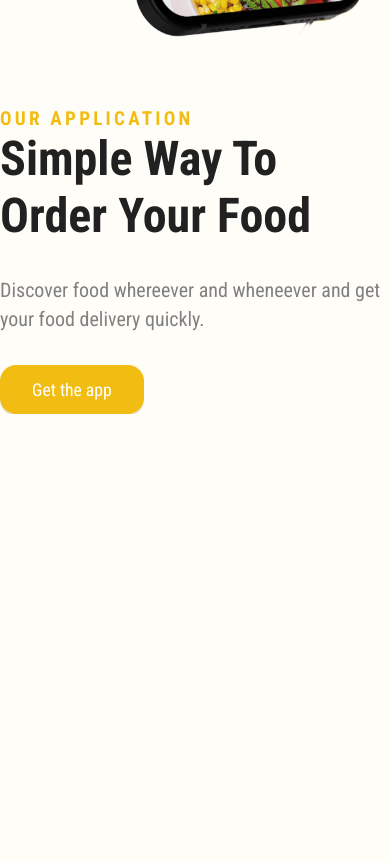
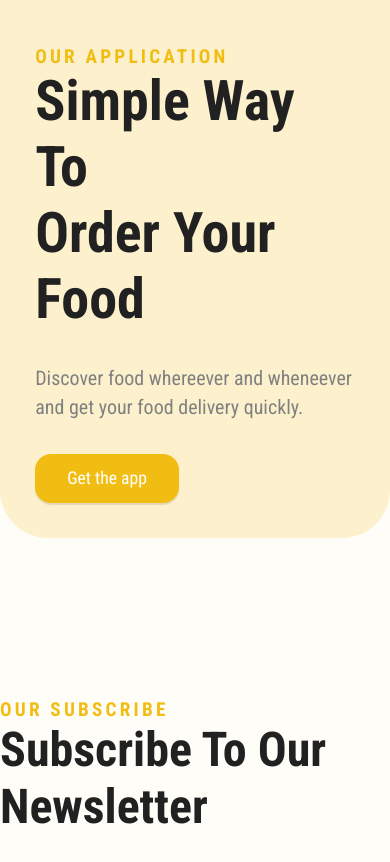
Before and after one commit to sarthak-dagar/food-delivery-website, a plain HTML site: page index.html in a window 390 px wide. Shown: the part 3837-4699 px from the top of the page. Before the commit the page ends 4251 px from the top, so only its background shows below. Drawn offline with nearby package versions, Linux system fonts and the light colour scheme.

Commit message:
Your commit message

```diff
--- a/index.html
+++ b/index.html
@@ -277,20 +277,32 @@
     </section>
 
     <section>
-      <div class="wrapper p-top app-container">
-        <div class="app-image">
+      <div class="wrapper p-top">
+        <div class="app-container flex between">
+          <div class="image-container">
             <img src="images/mobile-app.png" alt="">
           </div>
 
           <div class="content">
             <h5>Our Application</h5>
-          <h2>Simple Way To Order Your Food</h2>
+            <h2>Simple Way To <br> Order Your Food</h2>
             <p class="para">
-            Discover food whereever and wheneever
+              Discover food whereever and wheneever <br>
               and get your food delivery quickly.
             </p>
             <a href="#" class="btn">Get the app</a>
           </div>
+        </div>
+      </div>
+    </section>
+
+    <section>
+      <div class="wrapper p-top">
+        <h5>Our subscribe</h5>
+        <h2>Subscribe To Our Newsletter</h2>
+        <p class="para">
+
+        </p>
       </div>
     </section>
   </main>
--- a/style.css
+++ b/style.css
@@ -296,6 +296,25 @@ h4 {
 }
 
 
+/* SECTION 04 */
+
+.app-container{
+    background: var(--hint-yellow);
+    padding: 3rem 6rem;
+    border-radius: 3rem;
+}
+
+.app-container .content h2{
+    font-size: 4.5rem;
+}
+
+
+
+.app-container .image-container img{
+    width: 25rem;
+}
+
+
 
 
 
@@ -412,10 +431,25 @@ h4 {
 
     /* SECTION 01 */
 
-    H2 {
+    h2 {
         font-size: 3rem;
+    }
+
+    /* SECTION 04 */
+
+    .app-container{
+        padding: 2.2rem;
+    }
+
+    .app-container .content h2{
+        font-size: 3.5rem;
     }
 
 
 
+
+
+
+
+
 }
```
Lines whose indentation alone changed are shown as unchanged.
